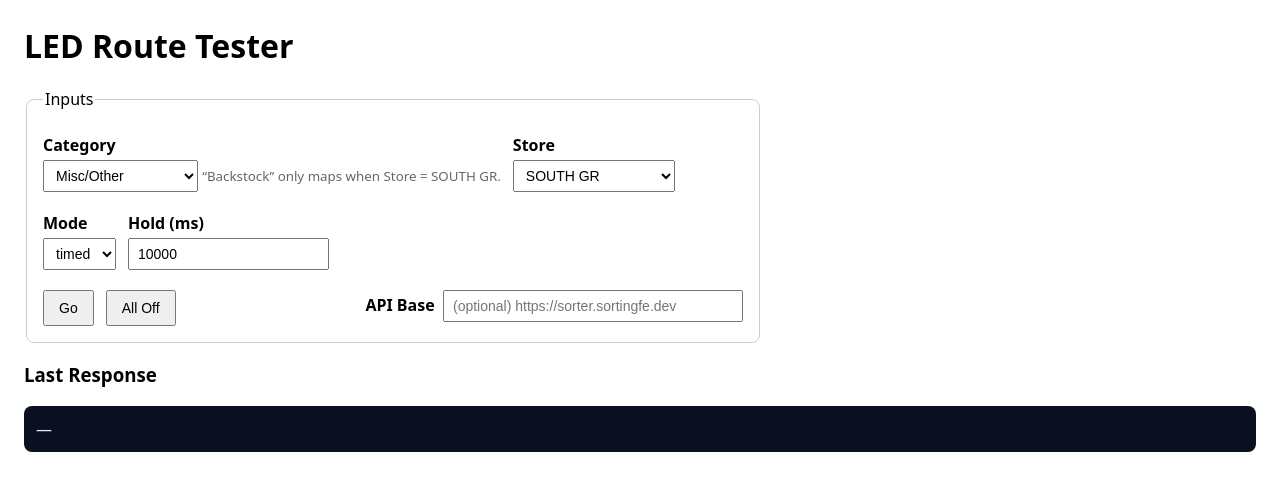
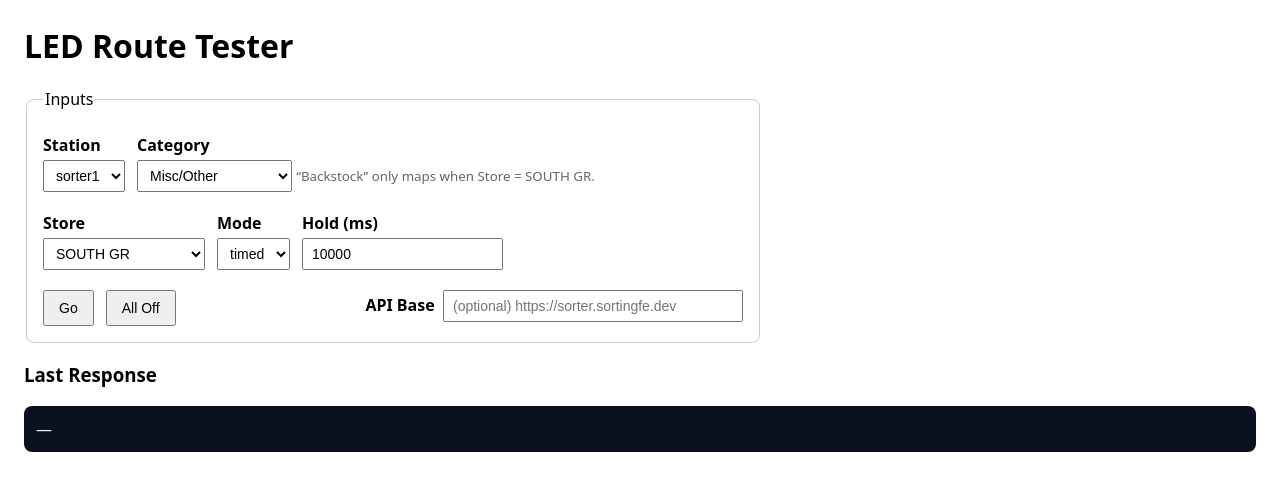
Before and after one commit to liampburns7/sorter-server, a Flask app: template templates/index.html in a window 1280 px wide. Shown: the top 491 px of the page. Run offline with Flask 3, Linux system fonts and the light colour scheme; the template is opened without the code that fills it, so the values that code supplies are empty.

Commit message:
Add station selection to input form and update payload structure

```diff
--- a/app.py
+++ b/app.py
@@ -105,6 +105,7 @@ def route_led_request():
 
     Request JSON example:
     {
+        "stationId": "sorter1",
         "category": "Snacks & Candy",
         "storeName": "South GR",
         "mode": "timed" | "sticky",
--- a/templates/index.html
+++ b/templates/index.html
@@ -21,6 +21,14 @@
   <fieldset>
     <legend>Inputs</legend>
     <div class="row">
+      <div>
+        <label for="station">Station</label>
+        <select id="station">
+          <option value="sorter1">sorter1</option>
+          <option value="sorter2">sorter2</option>
+        </select>
+      </div>
+
       <div>
         <label for="category">Category</label>
         <select id="category">
@@ -74,6 +82,7 @@
 
   <script>
     const el = (id) => document.getElementById(id);
+    const station = el('station');
     const category = el('category');
     const store = el('store');
     const mode = el('mode');
@@ -98,6 +107,7 @@
 
     async function callRoute() {
       const payload = {
+        stationId: station.value,
         category: category.value,
         storeName: store.value,
         mode: mode.value,
```
